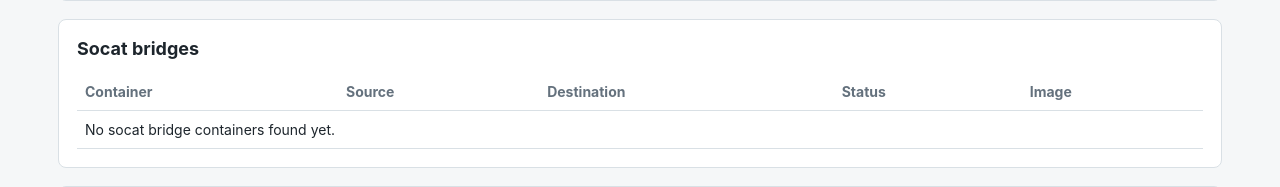
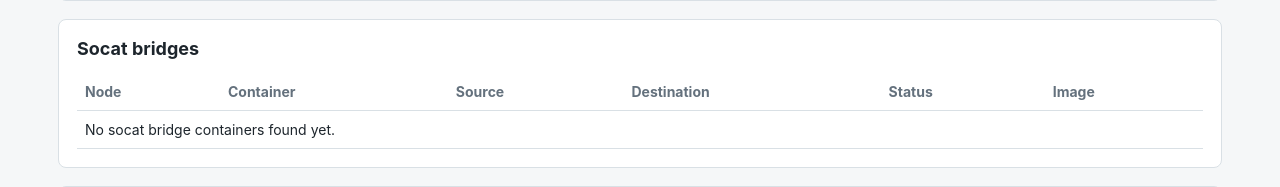
Before and after one commit to VadimPushtaev/cozy-nm, a FastAPI app: page / in a window 1280 px wide. Shown: the part 433-620 px from the top of the page. Run offline with FastAPI, Linux system fonts and the light colour scheme; data that the repository does not hold is empty; some libraries are stand-ins or nearby versions.

Commit message:
Show Socat bridge source nodes

```diff
--- a/cozy_network_manager/app/templates/dashboard.html
+++ b/cozy_network_manager/app/templates/dashboard.html
@@ -51,12 +51,14 @@
 
 <section class="panel">
   <h2>Socat bridges</h2>
+  <div class="table-scroll">
     <table>
-    <thead><tr><th>Container</th><th>Source</th><th>Destination</th><th>Status</th><th>Image</th></tr></thead>
+      <thead><tr><th>Node</th><th>Container</th><th>Source</th><th>Destination</th><th>Status</th><th>Image</th></tr></thead>
       <tbody>
       {% for row in forward_rows[:8] %}
         {% set f = row.forward %}
         <tr>
+          <td class="nowrap"><a href="/nodes/{{ row.node.name }}">{{ row.node.name }}</a></td>
           <td>{{ f.container_name }}</td>
           <td>{{ f.source_port or 'unknown' }}</td>
           <td>
@@ -70,10 +72,11 @@
           <td>{{ f.image }}</td>
         </tr>
       {% else %}
-      <tr><td colspan="5">No socat bridge containers found yet.</td></tr>
+        <tr><td colspan="6">No socat bridge containers found yet.</td></tr>
       {% endfor %}
       </tbody>
     </table>
+  </div>
 </section>
 
 <section class="panel">
```
Lines whose indentation alone changed are shown as unchanged.
